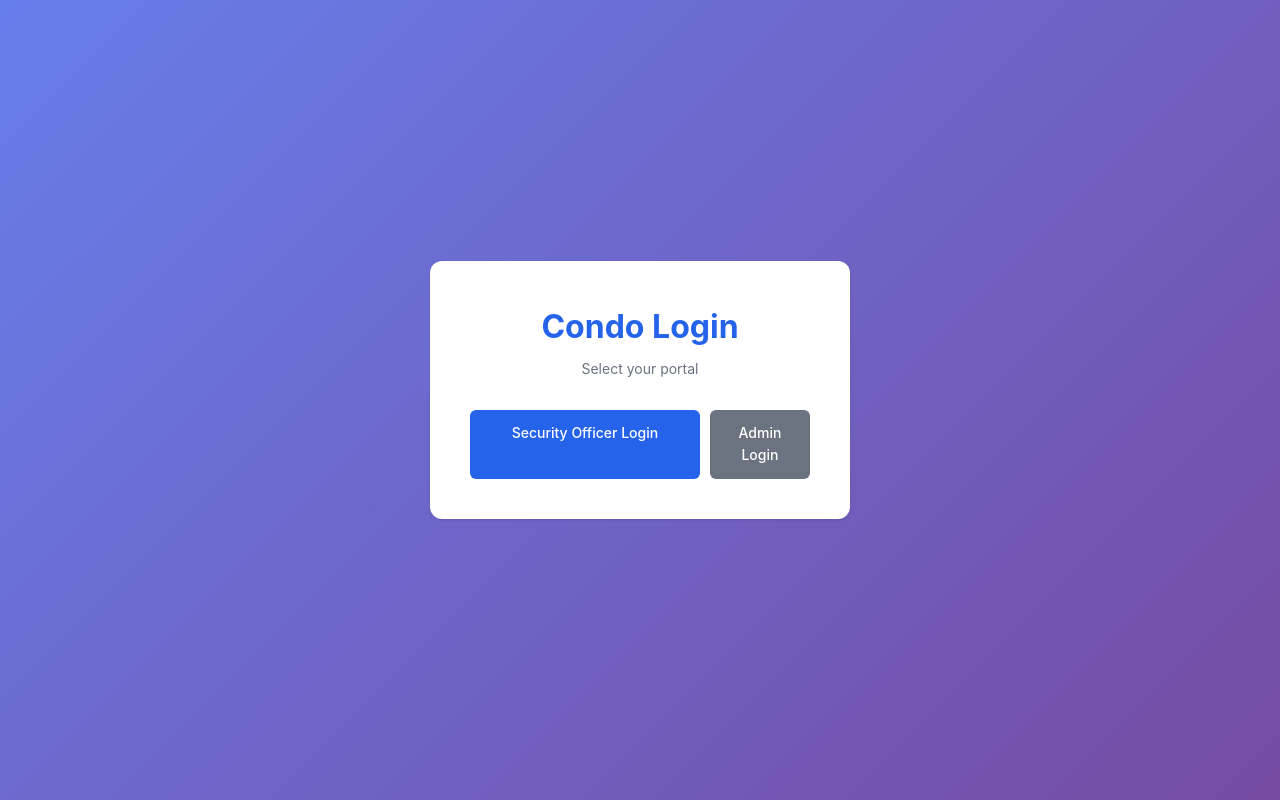
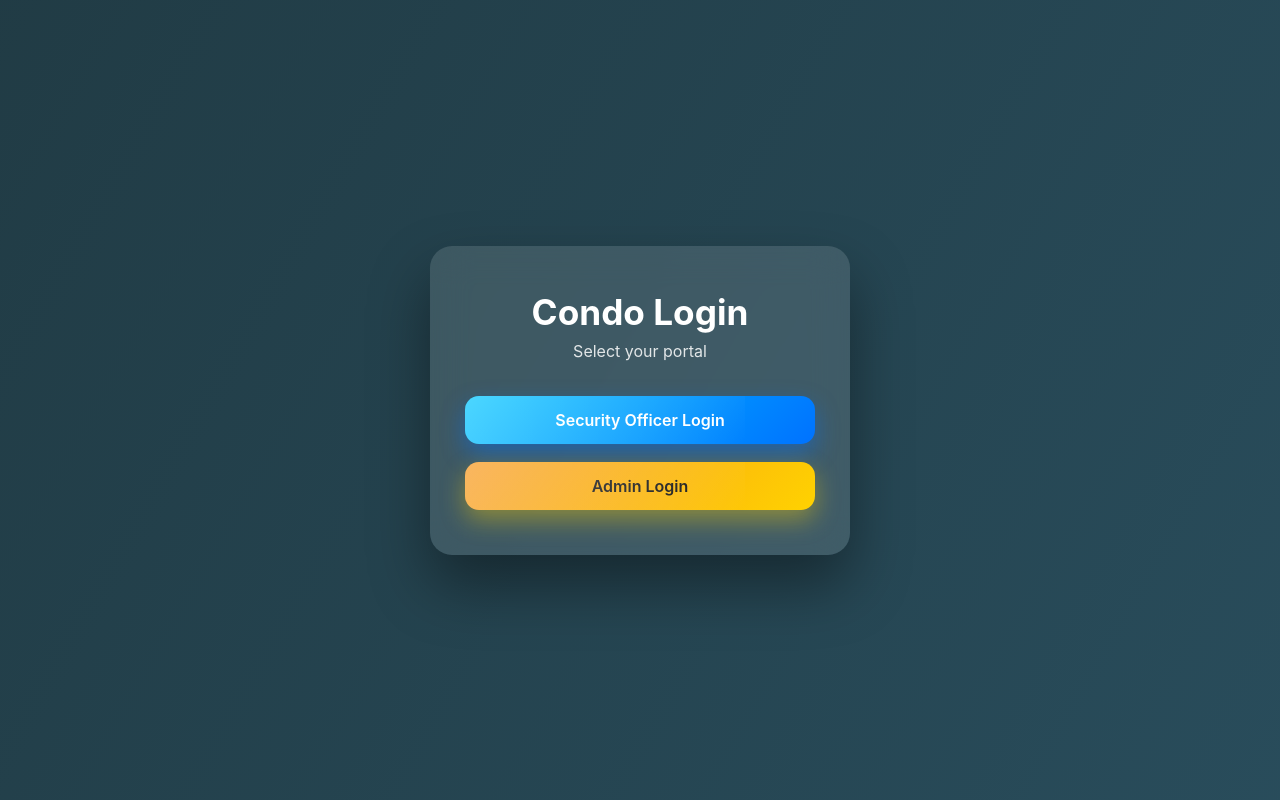
Before and after one commit to manfred1221/Csit321-FYP-25-S4-34, a Flask app: page / in a window 1280 px wide. Run offline with Flask 3, Linux system fonts and the light colour scheme; some libraries are stand-ins or nearby versions.

Commit message:
minor css changes for portal

```diff
--- a/templates/portal.html
+++ b/templates/portal.html
@@ -4,7 +4,144 @@
     <meta charset="UTF-8">
     <meta name="viewport" content="width=device-width, initial-scale=1.0">
     <title>Choose Login Portal</title>
-    <link rel="stylesheet" href="/frontend/css/styles.css">
+    <!-- <link rel="stylesheet" href="/frontend/css/styles.css"> -->
+         <style>
+        /* ---------- RESET ---------- */
+        * {
+            margin: 0;
+            padding: 0;
+            box-sizing: border-box;
+            font-family: "Inter", "Segoe UI", sans-serif;
+        }
+
+        body {
+            min-height: 100vh;
+            background: linear-gradient(120deg, #0f2027, #203a43, #2c5364);
+            background-size: 300% 300%;
+            animation: gradientMove 12s ease infinite;
+            display: flex;
+            align-items: center;
+            justify-content: center;
+            overflow: hidden;
+            color: #fff;
+        }
+
+        @keyframes gradientMove {
+            0% { background-position: 0% 50%; }
+            50% { background-position: 100% 50%; }
+            100% { background-position: 0% 50%; }
+        }
+
+        /* ---------- FLOATING ICONS ---------- */
+        .floating-icon {
+            position: absolute;
+            font-size: 3rem;
+            opacity: 0.15;
+            animation: floatIcon 8s ease-in-out infinite;
+            pointer-events: none;
+        }
+
+        .icon-1 { top: 15%; left: 10%; animation-delay: 0s; }
+        .icon-2 { top: 70%; left: 15%; animation-delay: 2s; }
+        .icon-3 { top: 20%; right: 10%; animation-delay: 1s; }
+        .icon-4 { bottom: 15%; right: 15%; animation-delay: 3s; }
+
+        @keyframes floatIcon {
+            0%, 100% { transform: translateY(0) rotate(0deg); }
+            50% { transform: translateY(-25px) rotate(10deg); }
+        }
+
+        /* ---------- CONTAINER ---------- */
+        .login-container {
+            perspective: 1200px;
+        }
+
+        /* ---------- CARD ---------- */
+        .login-box {
+            width: 420px;
+            padding: 45px 35px;
+            border-radius: 22px;
+            background: rgba(255, 255, 255, 0.12);
+            backdrop-filter: blur(18px);
+            box-shadow: 0 30px 60px rgba(0, 0, 0, 0.4);
+            text-align: center;
+            transition: transform 0.15s ease-out;
+        }
+
+        /* ---------- HEADER ---------- */
+        .logo h1 {
+            font-size: 2.2rem;
+            font-weight: 700;
+            margin-bottom: 8px;
+        }
+
+        .logo p {
+            font-size: 1rem;
+            opacity: 0.85;
+            margin-bottom: 35px;
+        }
+
+        /* ---------- ACTIONS ---------- */
+        .actions {
+            display: flex;
+            flex-direction: column;
+            gap: 18px;
+        }
+
+        /* ---------- BUTTONS ---------- */
+        .btn {
+            padding: 14px;
+            border-radius: 14px;
+            text-decoration: none;
+            font-weight: 600;
+            font-size: 1rem;
+            position: relative;
+            overflow: hidden;
+            transition: all 0.3s ease;
+        }
+
+        .btn::before {
+            content: "";
+            position: absolute;
+            top: 0;
+            left: -120%;
+            width: 200%;
+            height: 100%;
+            background: linear-gradient(
+                120deg,
+                transparent,
+                rgba(255, 255, 255, 0.35),
+                transparent
+            );
+            transition: 0.6s;
+        }
+
+        .btn:hover::before {
+            left: 120%;
+        }
+
+        .btn-primary {
+            background: linear-gradient(135deg, #00c6ff, #0072ff);
+            color: white;
+            box-shadow: 0 10px 25px rgba(0, 114, 255, 0.45);
+        }
+
+        .btn-secondary {
+            background: linear-gradient(135deg, #f7971e, #ffd200);
+            color: #1a1a1a;
+            box-shadow: 0 10px 25px rgba(255, 210, 0, 0.4);
+        }
+
+        .btn:hover {
+            transform: translateY(-3px) scale(1.03);
+        }
+
+        @media (max-width: 480px) {
+            .login-box {
+                width: 90%;
+            }
+        }
+        </style>
 </head>
 <body>
 <div class="login-container">
```
